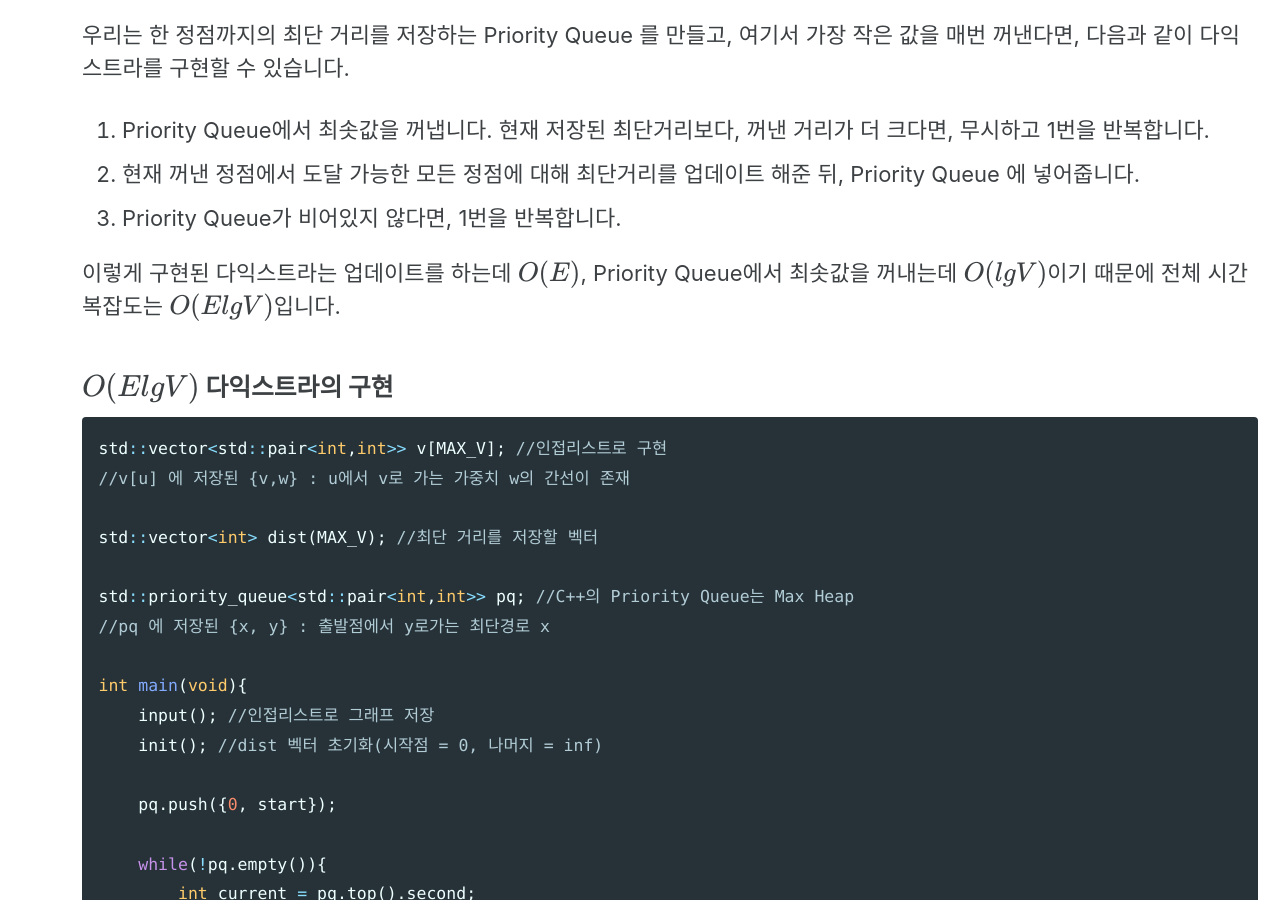
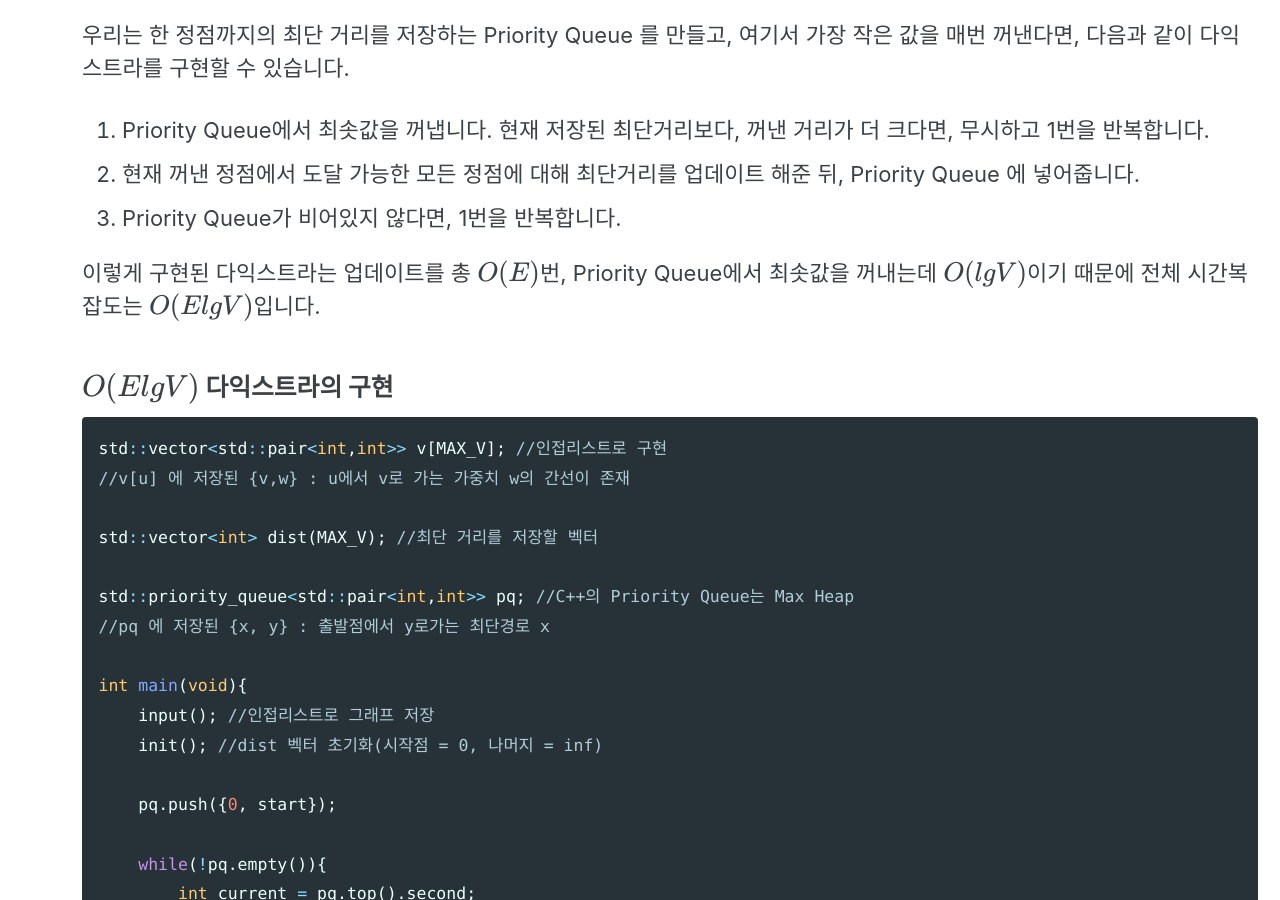
Before and after one commit to ingyu1008/previous-blog, a Jekyll site: the page built from _posts/2021-04-22-adv0401.md, in a window 1280 px wide and 900 px high, scrolled down 2198 px. Built offline with Jekyll 4.4.1, drawn with Linux system fonts in a browser that asks for light colours; cached includes are drawn as plain includes; formulas are drawn with MathJax 3.

Commit message:
UPD : edit

```diff
--- a/_posts/2021-04-22-adv0401.md
+++ b/_posts/2021-04-22-adv0401.md
@@ -80,7 +80,7 @@ Priority Queue는 Heap구조를 이용해서 $$n$$개의 원소가 있을 때, $
 2. 현재 꺼낸 정점에서 도달 가능한 모든 정점에 대해 최단거리를 업데이트 해준 뒤, Priority Queue 에 넣어줍니다.
 3. Priority Queue가 비어있지 않다면, 1번을 반복합니다.
 
-이렇게 구현된 다익스트라는 업데이트를 하는데 $$O(E)$$, Priority Queue에서 최솟값을 꺼내는데 $$O(lgV)$$이기 때문에 전체 시간복잡도는 $$O(ElgV)$$입니다.
+이렇게 구현된 다익스트라는 업데이트를 총 $$O(E)$$번, Priority Queue에서 최솟값을 꺼내는데 $$O(lgV)$$이기 때문에 전체 시간복잡도는 $$O(ElgV)$$입니다.
 
 ### $$O(ElgV)$$ 다익스트라의 구현
 
```
